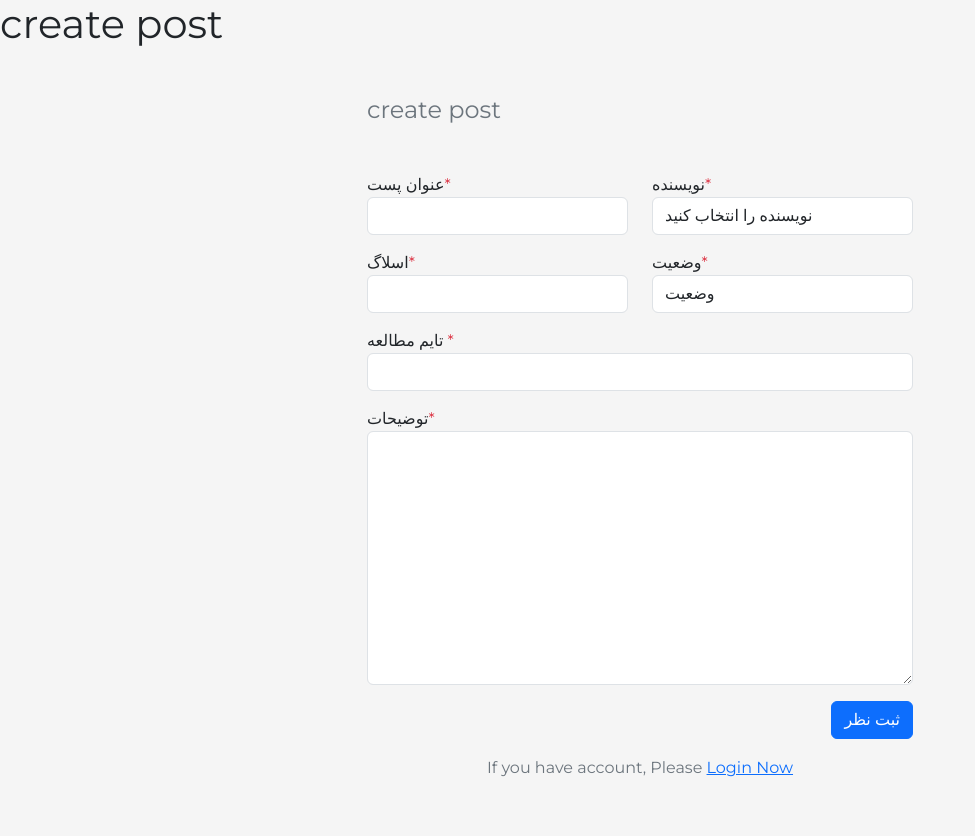
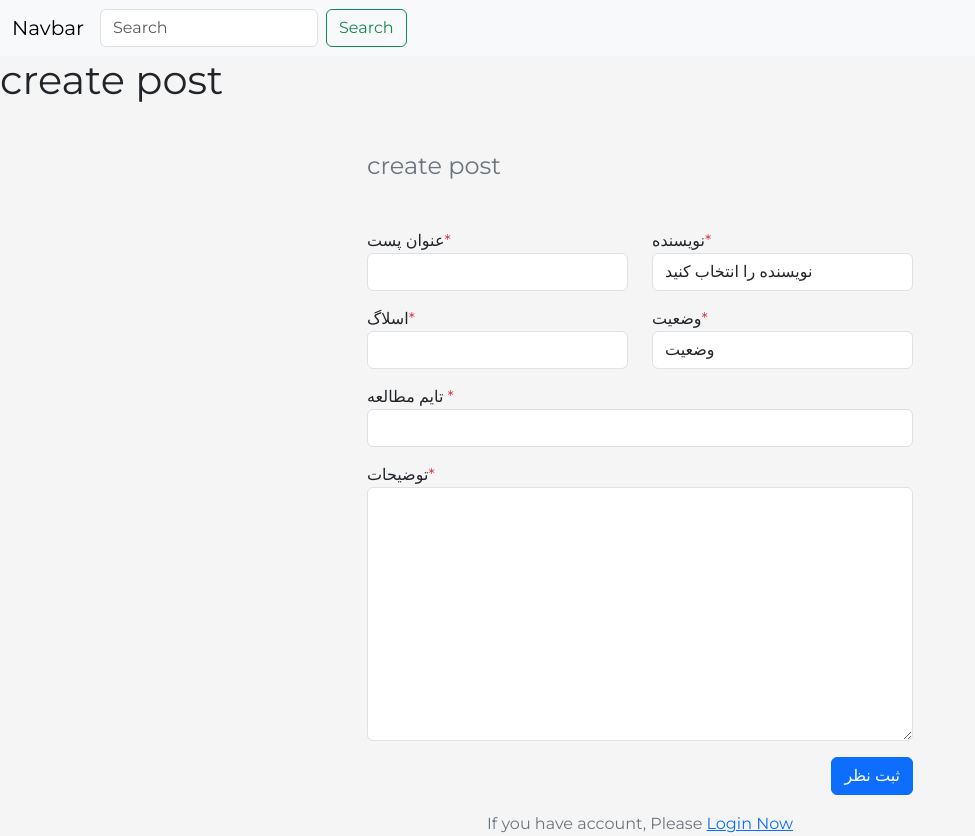
Before and after one commit to matinraisi/Weblog, a Django app: page /blog/posts/create/ in a window 1280 px wide. Shown: the whole page, without its empty margins (0-975 px from the left). Before the commit the page ends 777 px from the top, so only its background shows below. Run offline with Django 5.2, Linux system fonts and the light colour scheme; data comes from the database, SQL or seed files in the repository; parts of the project's set-up code (start-up, migrations or seed data) failed here and were passed over.

Commit message:
TrigramSimilarity and install pg_trgm createbsearch box search in db

```diff
--- a/blog/forms.py
+++ b/blog/forms.py
@@ -1,6 +1,7 @@
 from django import forms
 from .models import Comment , Post
 from django.contrib.auth.models import User
+
 class TicketForm(forms.Form):
      subject_select = (
          ("پیشنهاد" , "پیشنهاد"),
@@ -33,7 +34,6 @@ class CommentForm(forms.ModelForm):
           model = Comment
           # exclude = ['created']
           fields = ['name','body']
-
 class PostForm(forms.Form):
     author = forms.ModelChoiceField(queryset=User.objects.all() ,required=True)
     title = forms.CharField(max_length =50 , required=True)
@@ -54,3 +54,5 @@ class PostForm(forms.Form):
                    raise forms.ValidationError("نام کوتاه است!")
               else:
                     return title
+class SearchForm(forms.Form):
+     query = forms.CharField()
--- a/blog/templates/partials/header.html
+++ b/blog/templates/partials/header.html
@@ -1 +1,14 @@
-{% comment %} <p>header page</p> {% endcomment %}
+<nav class="navbar navbar-expand-lg navbar-light bg-light">
+    <div class="container-fluid">
+      <a class="navbar-brand" href="{% url 'blog:index' %}">Navbar</a>
+      <button class="navbar-toggler" type="button" data-bs-toggle="collapse" data-bs-target="#navbarSupportedContent" aria-controls="navbarSupportedContent" aria-expanded="false" aria-label="Toggle navigation">
+        <span class="navbar-toggler-icon"></span>
+      </button>
+      <div class="collapse navbar-collapse" id="navbarSupportedContent">
+        <form class="d-flex" action="{% url 'blog:post_search' %}" method="GET">
+          <input class="form-control me-2" name="query" type="search" placeholder="Search" aria-label="Search">
+          <input class="btn btn-outline-success" value="Search" type="submit">
+        </form>
+      </div>
+    </div>
+</nav>
--- a/blog/urls.py
+++ b/blog/urls.py
@@ -12,5 +12,5 @@ urlpatterns = [
     # path('posts/<pk>', views.PostDitailview.as_view() , name = "Post_detail"),
     path('ticket/', views.create_ticket , name = "create_ticket"),
     path('posts/create/', views.crete_post , name = "crete_post"),
-
+    path('posts/search/', views.post_search , name = "post_search"),
 ]
--- a/blog/views.py
+++ b/blog/views.py
@@ -2,10 +2,11 @@ from django.shortcuts import render , get_object_or_404 ,redirect
 from django.http import HttpResponse , Http404
 from .models import Post , Ticket
 from .forms import *
-from django.views.decorators.http import require_POST
-
+from django.views.decorators.http import require_POST , require_GET
 from django.core.paginator import Paginator,EmptyPage,PageNotAnInteger
 from django.views.generic import ListView , DetailView
+from django.db.models import Q
+from django.contrib.postgres.search import SearchVector , SearchQuery , SearchRank ,TrigramSimilarity
 # Create your views here.
 def Home(request):
     return render(request , "blog/index.html" )
@@ -104,3 +105,28 @@ def crete_post(request):
     else:
         form = PostForm()
     return render (request , "blog/createpost.html" , {"form" :form,})
+
+@require_GET
+def post_search(request):
+    query=None
+    result=[]
+    if 'query' in request.GET:
+        form = SearchForm(data=request.GET)
+        if form.is_valid():
+            query = form.cleaned_data['query']
+            # result = Post.objects.filter(Q(title__icontains = query) | Q(description__icontains = query) )
+            # result = Post.objects.filter(description__search = query)
+            # ===================
+            search_query = SearchQuery(query)
+            search_vector = SearchVector('title' , 'description')
+            result = Post.objects.annotate(search=search_vector , rank=SearchRank(search_vector,search_query)).filter(search  = search_query).order_by('-rank')
+            #  SearchQuery(query) فارسی کامل پشتیبانی نمیشود
+            # ====================
+            # result = Post.objects.annotate(similarity = TrigramSimilarity('description' , query)).filter(similarity=0.1).order_by('-similarity')
+            # print(result)
+            # print(result)
+    context = {
+        'query':query,
+        'result':result,
+    }
+    return render(request , 'blog/index.html' , context)
--- a/sabzweblog/settings.py
+++ b/sabzweblog/settings.py
@@ -40,6 +40,7 @@ INSTALLED_APPS = [
     # my app
     'blog',
     'django_jalali',
+    'django.contrib.postgres',
 ]
 
 MIDDLEWARE = [
```
Also changed, not shown: blog/templates/blog/index.html (+12 -0 lines), blog/templates/blog/search.html (added, +16 -0 lines).
